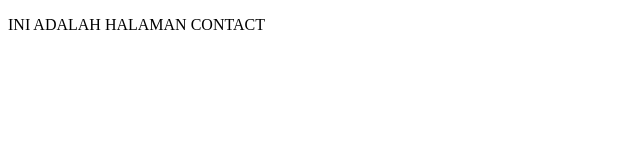
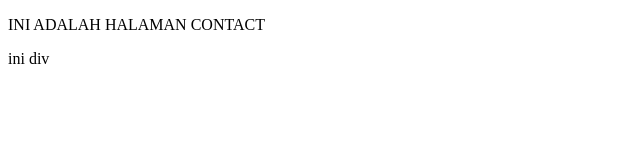
Before and after one commit to raihansaladin/CompanyProfile, a plain HTML site: page Assets/contact-us.html in a window 1280 px wide. Shown: the full height of the page, 0-640 px from the left. Drawn offline with Linux system fonts and the light colour scheme.

Commit message:
Perubahan div pada contact

```diff
--- a/Assets/contact-us.html
+++ b/Assets/contact-us.html
@@ -7,4 +7,5 @@
 </head>
 <body>
     <p>INI ADALAH HALAMAN CONTACT</p>
+    <div>ini div</div>
 </body>
```
